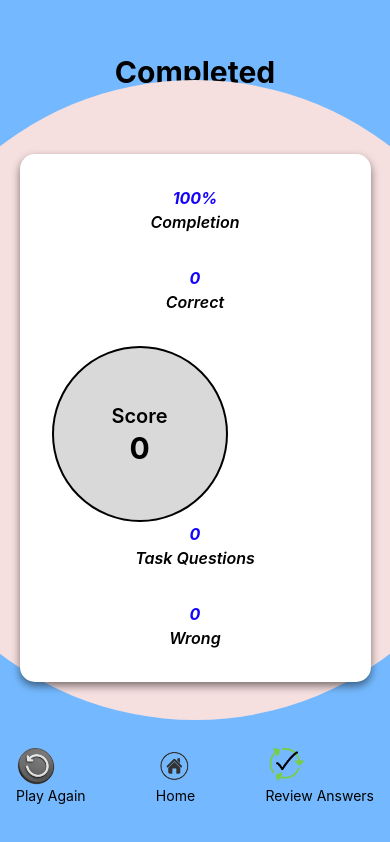
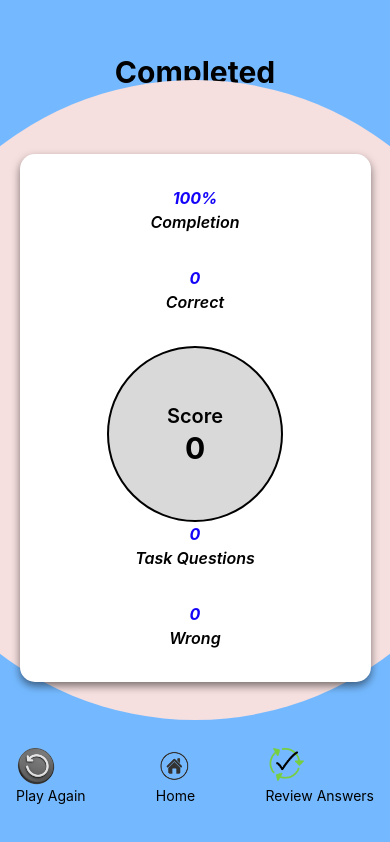
Before and after one commit to sudip-dhakal/Online-quiz, a React (Vite) app: page /score in a window 390 px wide. Built offline with nearby package versions, Linux system fonts and the light colour scheme; no server answers.

Commit message:
necessary fixes

```diff
--- a/src/Score_&_Review/Score_board.jsx
+++ b/src/Score_&_Review/Score_board.jsx
@@ -33,8 +33,8 @@ const Score_board = () => {
           </h1>
         </div>
 
-        <div className="bg-white rounded-[15px] z-10 w-[90%] md:w-[60%] lg:w-[50%] flex flex-col md:flex-row justify-between p-[2rem] mt-[1rem] drop-shadow-custom-shadow">
-          <div className="flex flex-col gap-8 md:gap-20">
+        <div className="bg-white rounded-[15px] z-10 w-[90%] md:w-[60%] lg:w-[50%] flex flex-col md:flex-row justify-between p-[2rem] mt-[1rem] drop-shadow-custom-shadow items-center">
+          <div className="flex flex-col gap-8 md:gap-20 items-center">
             <Score calculation="100%" topic="Completion" />
             <Score calculation={count} topic="Correct" />
           </div>
@@ -44,8 +44,7 @@ const Score_board = () => {
             <div className="font-bold text-3xl md:text-6xl">{count}</div>
           </div>
 
-
-          <div className="flex flex-col gap-8 md:gap-20">
+          <div className="flex flex-col gap-8 md:gap-20 items-center">
             <Score calculation={task_question} topic="Task Questions" />
             <Score calculation={task_question - count} topic="Wrong" />
           </div>
```
